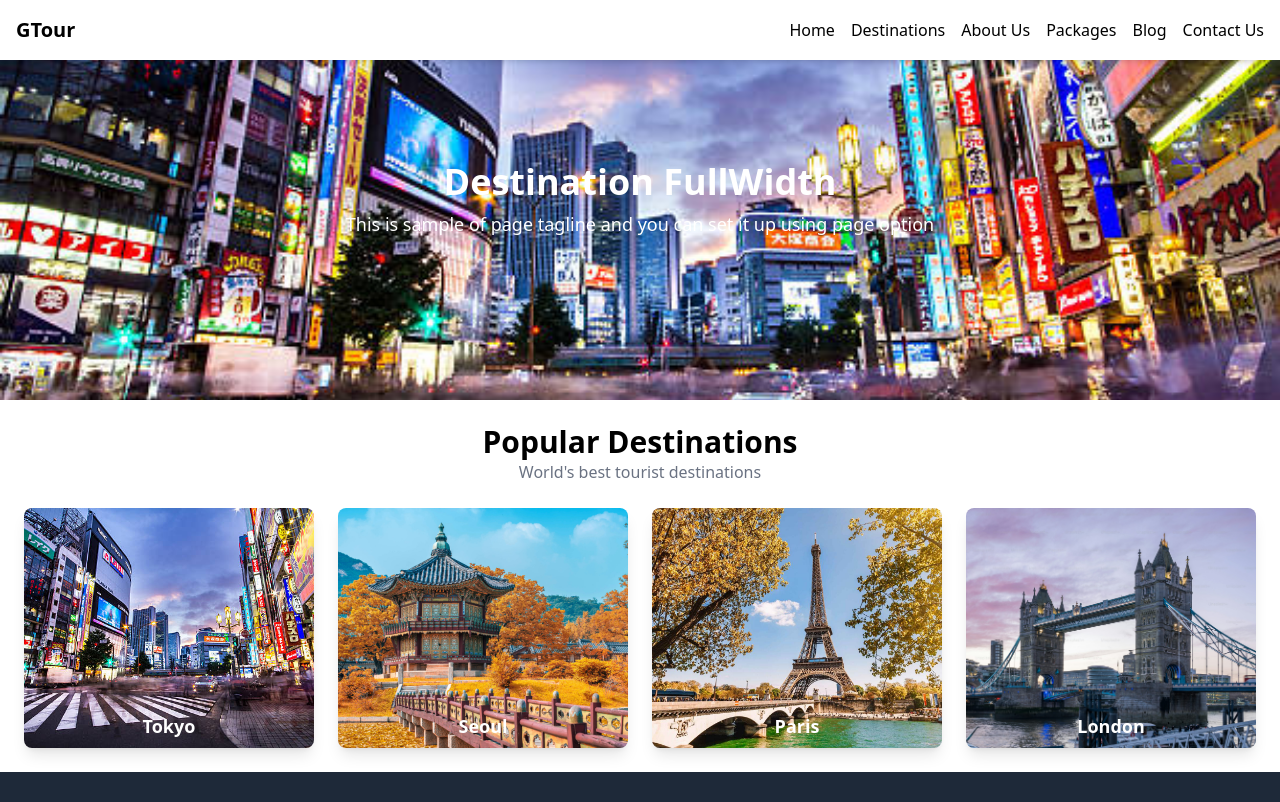
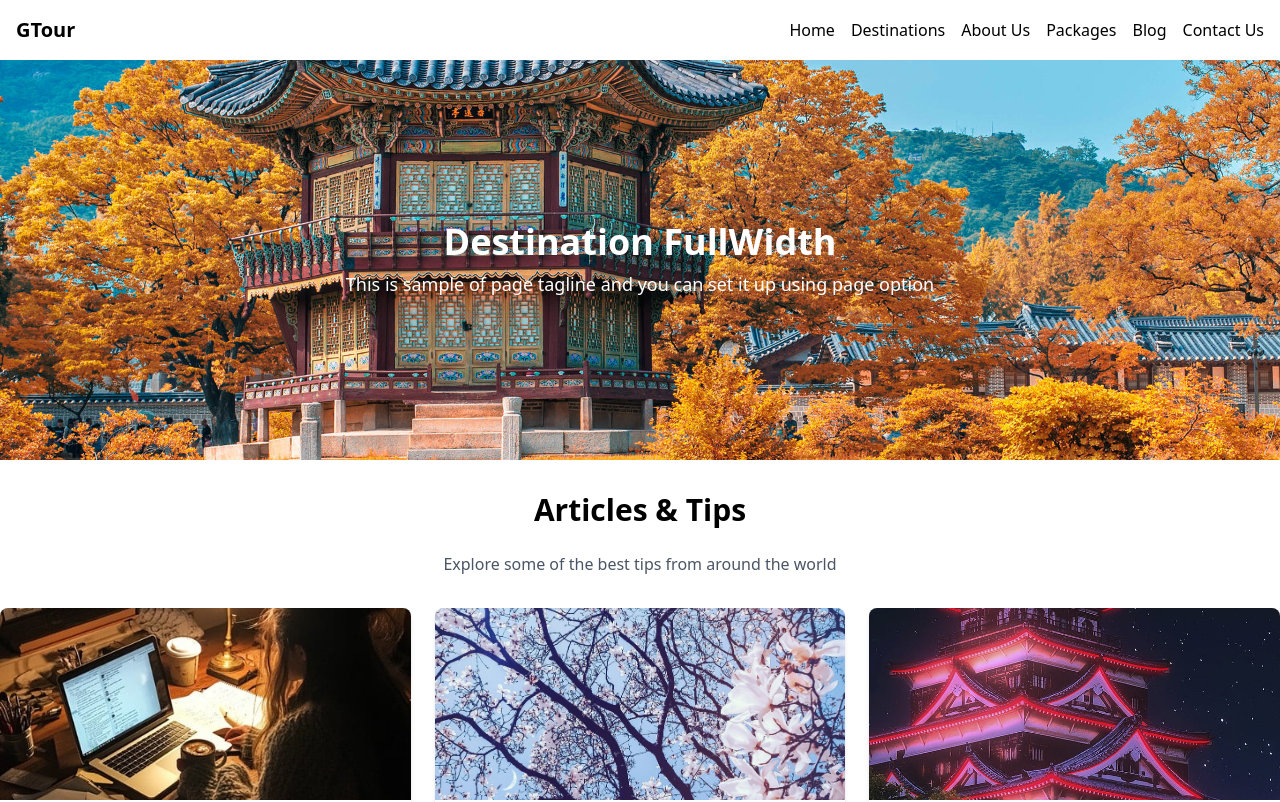
Before and after one commit to SreeragOfficial2001/Gtour-website, a React (Vite) app: page /blog in a window 1280 px wide. Shown: the top 802 px of the page. Built offline with nearby package versions, Linux system fonts and the light colour scheme.

Commit message:
some changes are applied

```diff
--- a/src/App.jsx
+++ b/src/App.jsx
@@ -12,8 +12,8 @@ import ContactUs from './Pages/ContactUs'
 
 const App = () => {
   return (
-    <>
-   <div>
+    <div className='container mx-auto'>
+
      <NavBar/>
     <Routes>
       <Route path="/" element={<Home/>}></Route>
@@ -23,9 +23,9 @@ const App = () => {
       <Route path="/blog" element={<Blog/>}></Route>
       <Route path="/contact" element={<ContactUs/>}></Route>
     </Routes>
-   </div>
+
    <Footer/>
-    </>
+    </div>
 
 
 
--- a/src/Pages/Blog.jsx
+++ b/src/Pages/Blog.jsx
@@ -1,10 +1,9 @@
 import React from 'react'
-import PopularDestinations from '../components/Sections/PopularDestinations'
-
 import tokyoImage from "../assets/tokyo.jpg";
 import Paris from "../assets/paris.jpg";
 import London from "../assets/london.jpg";
 import Seoul from "../assets/seoul1.jpg";
+import Articles from '../components/Sections/ArticleCard';
 
 
 const Packages = () => {
@@ -18,7 +17,7 @@ const Packages = () => {
     <div>
     <div className="relative">
            <img
-             src={tokyoImage}
+             src={Seoul}
              alt="Destination Banner"
              className="w-full h-[400px] object-cover"
            />
@@ -27,7 +26,7 @@ const Packages = () => {
              <p className="text-lg">This is sample of page tagline and you can set it up using page option</p>
            </div>
          </div>
-         <PopularDestinations data={destinations} />
+       <Articles articles={destinations}/>
 </div>
   )
 }
--- a/src/Pages/Home.jsx
+++ b/src/Pages/Home.jsx
@@ -19,7 +19,7 @@ const Home = () => {
         { name: "London", image: London },
       ];
   return (
-    <div className='w-full '>
+    <div className='w-full'>
 
        <Hero/>
        <PopularDestinations data={destinations}/>
--- a/src/components/Sections/NavBar.jsx
+++ b/src/components/Sections/NavBar.jsx
@@ -5,8 +5,9 @@ function NavBar() {
   const [isOpen, setIsOpen] = useState(false);
 
   return (
-    <nav className="absolute top-0 z-50 w-full p-4 bg-white shadow-md">
-      <div className="container mx-auto flex justify-between items-center">
+    <div className="container mx-auto">
+      <nav className="p-4 bg-white shadow-md">
+        <div className="flex justify-between items-center">
           <div className="text-black font-bold text-xl">GTour</div>
 
           <div className="hidden md:flex space-x-4 text-black">
@@ -28,7 +29,6 @@ function NavBar() {
             <Link to="/contact" className="hover:text-gray-500">
               Contact Us
             </Link>
-
           </div>
 
           <div className="md:hidden">
@@ -64,24 +64,23 @@ function NavBar() {
               className="block py-2 px-4 text-black hover:bg-gray-100"
             >
               Destinations
-          </Link >
-          <Link  to="/about"
-           className="block py-2 px-4 text-black hover:bg-gray-100">
+            </Link>
+            <Link to="/about" className="block py-2 px-4 text-black hover:bg-gray-100">
               About Us
             </Link>
-          <Link  to="/packages" className="block py-2 px-4 text-black hover:bg-gray-100">
+            <Link to="/packages" className="block py-2 px-4 text-black hover:bg-gray-100">
               Packages
             </Link>
-
-          <Link  to="/blog" className="block py-2 px-4 text-black hover:bg-gray-100">
+            <Link to="/blog" className="block py-2 px-4 text-black hover:bg-gray-100">
               Blog
             </Link>
-          <Link  to="/contact" className="block py-2 px-4 text-black hover:bg-gray-100">
+            <Link to="/contact" className="block py-2 px-4 text-black hover:bg-gray-100">
               Contact Us
             </Link>
           </div>
         )}
       </nav>
+    </div>
   );
 }
 
```
Lines whose indentation alone changed are shown as unchanged.
